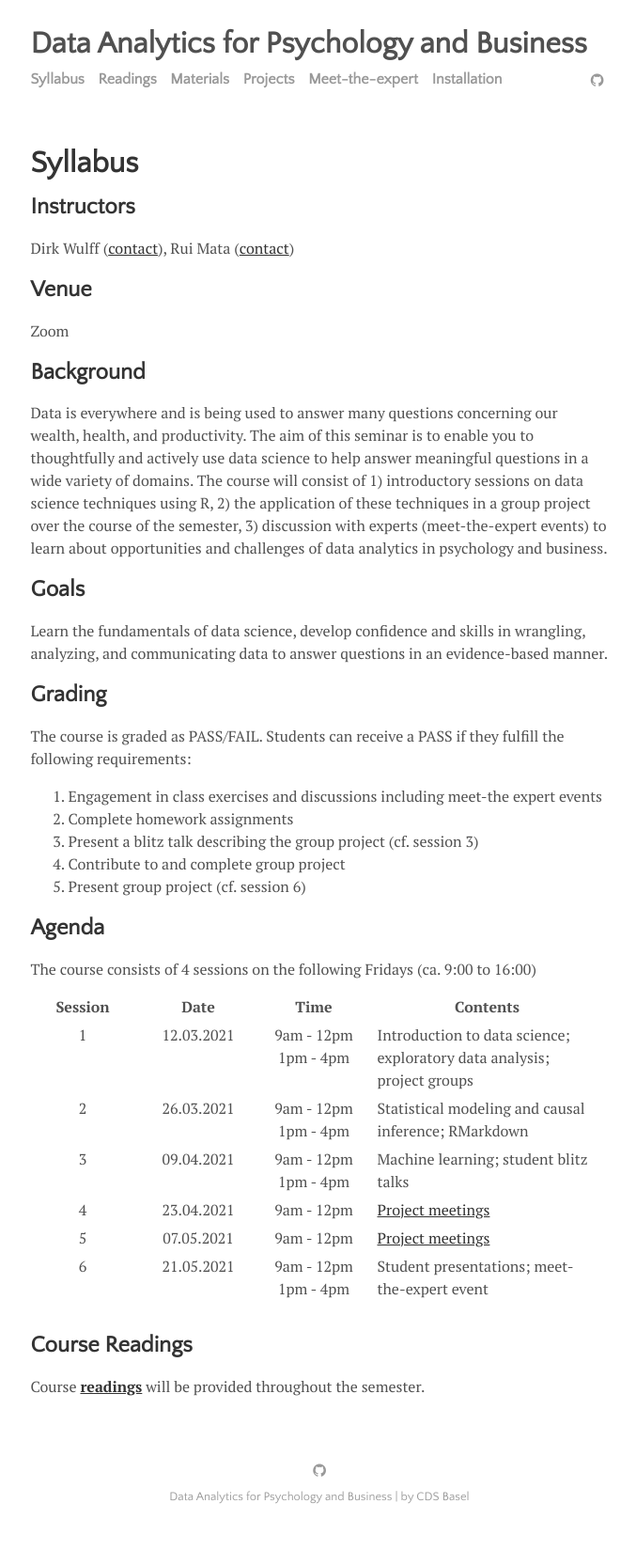
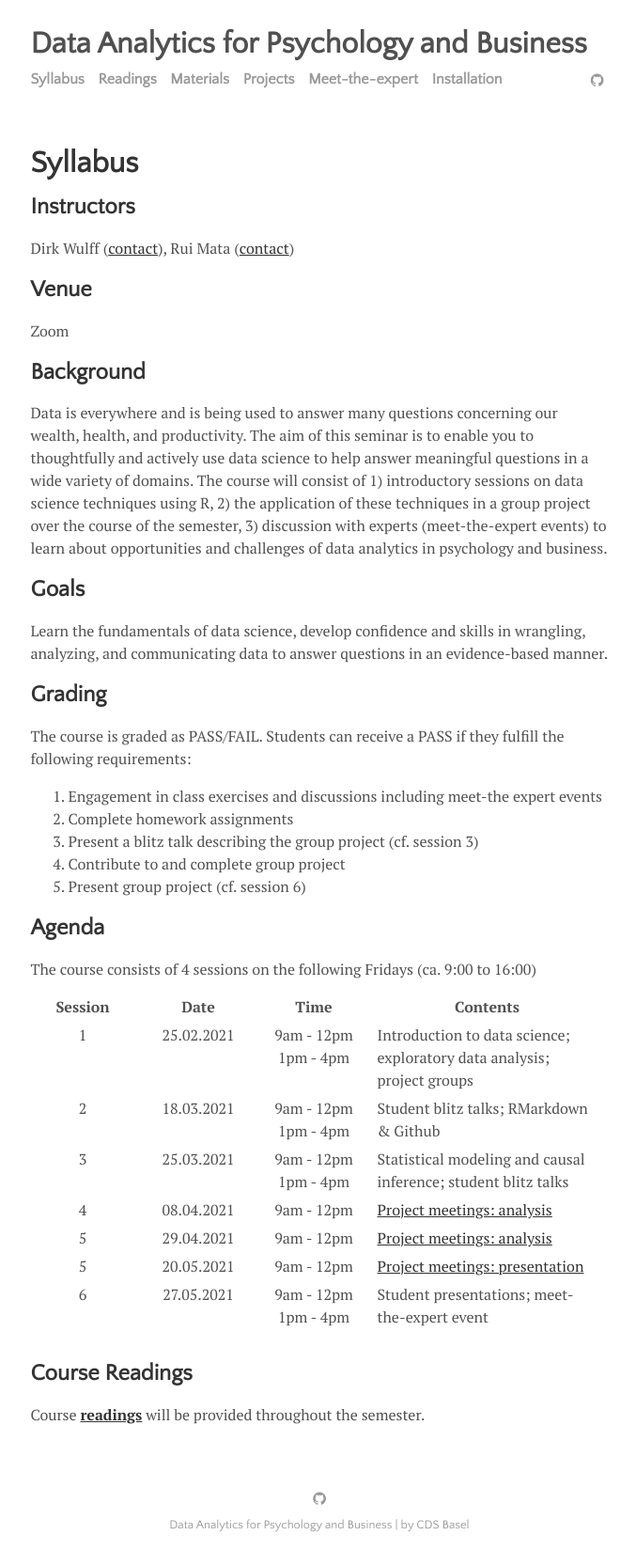
Before and after one commit to cdsbasel/dataanalytics_2022, a Jekyll site: the page built from menu/syllabus.md, in a window 1280 px wide. Shown: the whole page at 94% size, without its empty margins (300-977 px from the left). Built offline with Jekyll 4.4.1, drawn with Linux system fonts in a browser that asks for light colours; before the commit the page ends 1636 px from its top, so only the background shows below that.

Commit message:
Update syllabus.md

```diff
--- a/menu/syllabus.md
+++ b/menu/syllabus.md
@@ -48,37 +48,43 @@ td {
 </tr>
 <tr>
   <td style="text-align:center">1</td>
-  <td style="text-align:center">12.03.2021</td>
+  <td style="text-align:center">25.02.2021</td>
   <td style="text-align:center">9am - 12pm<br>1pm - 4pm</td>
   <td>Introduction to data science; exploratory data analysis; project groups</td>
 </tr>
 <tr>
   <td style="text-align:center">2</td>
-  <td style="text-align:center">26.03.2021</td>
+  <td style="text-align:center">18.03.2021</td>
   <td style="text-align:center">9am - 12pm<br>1pm - 4pm</td>
-  <td>Statistical modeling and causal inference; RMarkdown</td>
+  <td>Student blitz talks; RMarkdown & Github</td>
 </tr>
 <tr>
   <td style="text-align:center">3</td>
-  <td style="text-align:center">09.04.2021</td>
+  <td style="text-align:center">25.03.2021</td>
   <td style="text-align:center">9am - 12pm<br>1pm - 4pm</td>
-  <td>Machine learning; student blitz talks</td>
+  <td>Statistical modeling and causal inference; student blitz talks</td>
 </tr>
 <tr>
   <td style="text-align:center">4</td>
-  <td style="text-align:center">23.04.2021</td>
+  <td style="text-align:center">08.04.2021</td>
   <td style="text-align:center">9am - 12pm</td>
-  <td><a href="https://cdsbasel.github.io/dataanalytics_2021/menu/projects.html">Project meetings</a></td>
+  <td><a href="https://cdsbasel.github.io/dataanalytics_2022/menu/projects.html">Project meetings: analysis</a></td>
 </tr>
 <tr>
   <td style="text-align:center">5</td>
-  <td style="text-align:center">07.05.2021</td>
+  <td style="text-align:center">29.04.2021</td>
   <td style="text-align:center">9am - 12pm</td>
-  <td><a href="https://cdsbasel.github.io/dataanalytics_2021/menu/projects.html">Project meetings</a></td>
+  <td><a href="https://cdsbasel.github.io/dataanalytics_2022/menu/projects.html">Project meetings: analysis</a></td>
+</tr>
+  <tr>
+  <td style="text-align:center">5</td>
+  <td style="text-align:center">20.05.2021</td>
+  <td style="text-align:center">9am - 12pm</td>
+  <td><a href="https://cdsbasel.github.io/dataanalytics_2022/menu/projects.html">Project meetings: presentation</a></td>
 </tr>
 <tr>
   <td style="text-align:center">6</td>
-  <td style="text-align:center">21.05.2021</td>
+  <td style="text-align:center">27.05.2021</td>
   <td style="text-align:center">9am - 12pm<br>1pm - 4pm</td>
   <td>Student presentations; meet-the-expert event</td>
 </tr>
```
